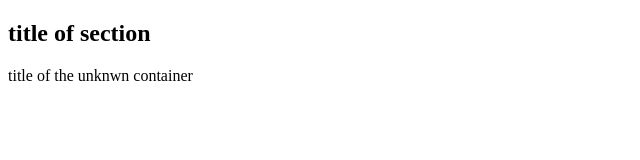
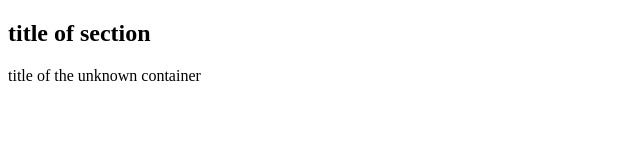
Before and after one commit to Jin-hoKim/pjt_kakao_clone, a plain HTML site: page index.html in a window 1280 px wide. Shown: the full height of the page, 0-640 px from the left. Drawn offline with Linux system fonts and the light colour scheme.

Commit message:
edited by jhk

```diff
--- a/index.html
+++ b/index.html
@@ -14,7 +14,7 @@
     </section>
     <div>
       <header id="differentHeader" class="defaultHeader">
-        title of the unknwn container
+        title of the unknown container
       </header>
     </div>
   </body>
```
